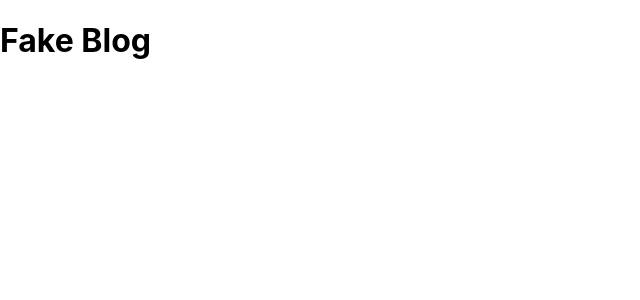
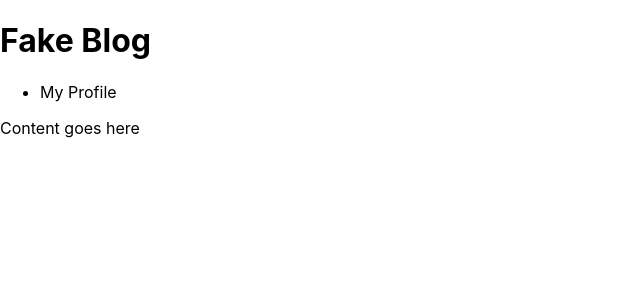
Before and after one commit to joe-lep/fakeblog, a React (Create React App) app: page / in a window 1280 px wide. Shown: the top 300 px of the page, without its empty margins (0-640 px from the left). Built offline with nearby package versions, Linux system fonts and the light colour scheme.

Commit message:
Basic skeleton layout

```diff
--- a/src/layout/Layout.tsx
+++ b/src/layout/Layout.tsx
@@ -1,10 +1,14 @@
 import React from 'react';
+import { Content } from './components/Content';
 import { Header } from './components/Header';
+import { Navigation } from './components/Navigation';
 
 export const Layout = () => {
   return (
     <div>
       <Header />
+      <Navigation />
+      <Content />
     </div>
   );
 };
--- /dev/null
+++ b/src/layout/components/Content/Content.tsx
@@ -0,0 +1,9 @@
+import React from 'react';
+
+export const Content = () => {
+  return (
+    <main>
+      <p>Content goes here</p>
+    </main>
+  );
+};
--- /dev/null
+++ b/src/layout/components/Content/index.ts
@@ -0,0 +1 @@
+export * from './Content';
--- /dev/null
+++ b/src/layout/components/Navigation/Navigation.tsx
@@ -0,0 +1,11 @@
+import React from 'react';
+
+export const Navigation = () => {
+  return (
+    <nav>
+      <ul>
+        <li>My Profile</li>
+      </ul>
+    </nav>
+  );
+};
--- /dev/null
+++ b/src/layout/components/Navigation/index.ts
@@ -0,0 +1 @@
+export * from './Navigation';
--- a/src/layout/index.ts
+++ b/src/layout/index.ts
@@ -1,4 +1,6 @@
 import { Layout } from './Layout';
 
 export default Layout;
+export * from './components/Content';
 export * from './components/Header';
+export * from './components/Navigation';
```
